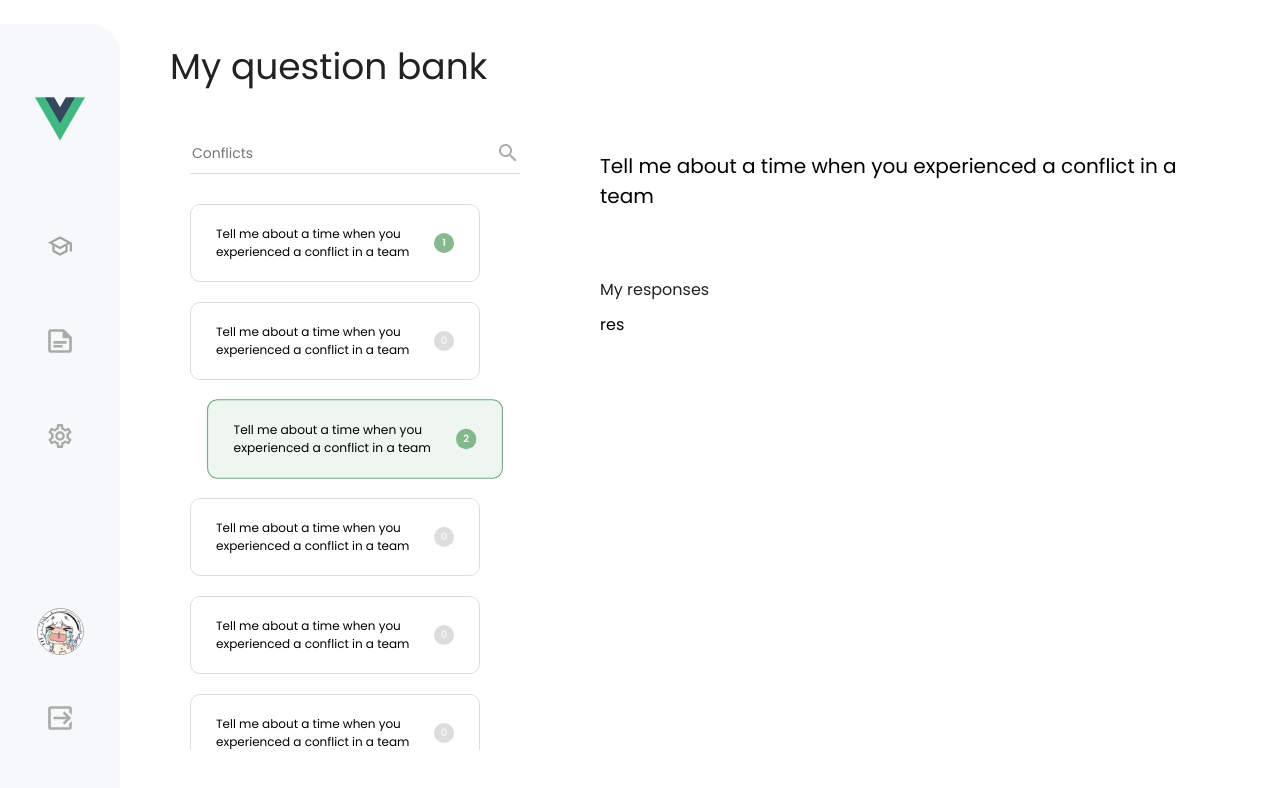
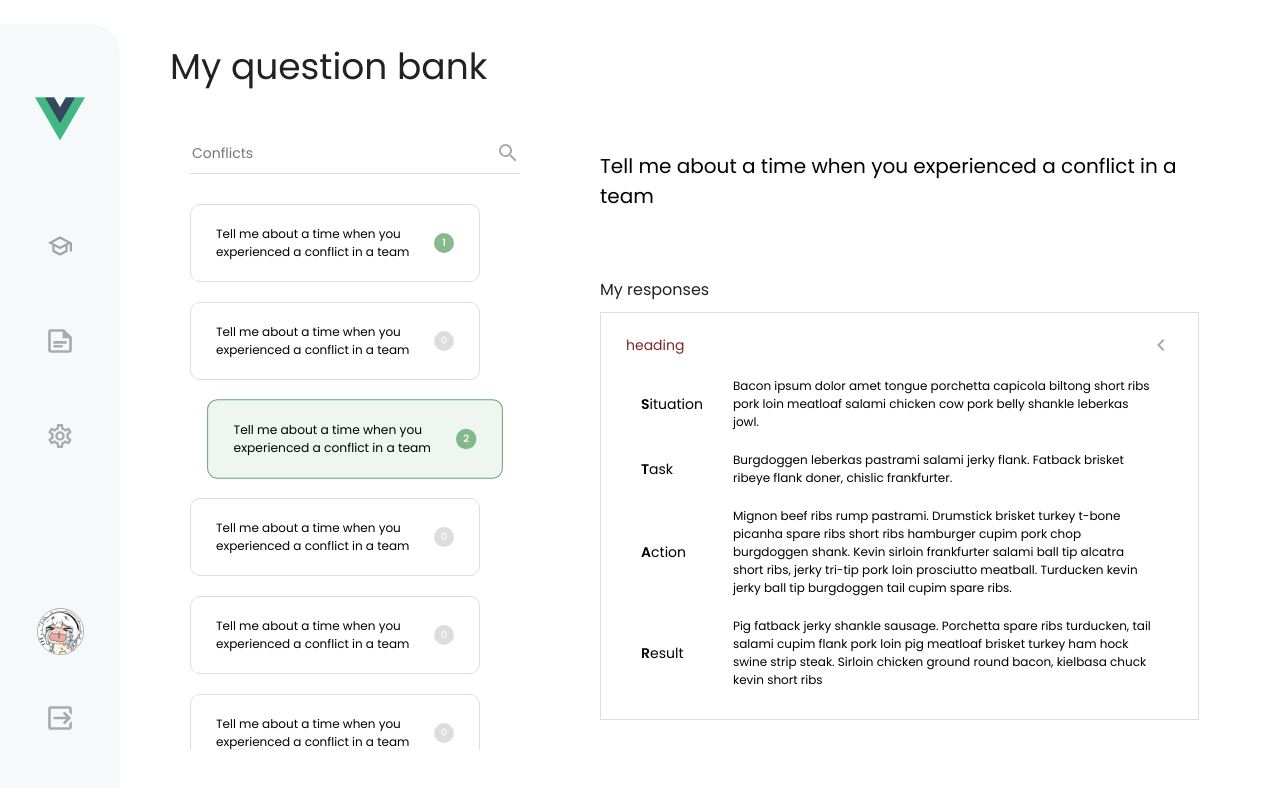
Before and after one commit to p4p-51/jubilant-octo-funicular, a Vue app in the folder frontend/: page /questions/1 in a window 1280 px wide. Shown: the top 788 px of the page. Built offline with nearby package versions, Linux system fonts and the light colour scheme.

Commit message:
what to say

```diff
--- a/frontend/src/components/CollapsibleResponse.vue
+++ b/frontend/src/components/CollapsibleResponse.vue
@@ -1,10 +1,71 @@
 <template>
-  <div class="collapsible-response">resp</div>
+  <div class="collapsible-response">
+    <div class="header">
+      <h6>heading</h6>
+      <img src="@/assets/icons/chevron-left.svg" />
+    </div>
+    <div class="content">
+      <p class="star-title"><b>S</b>ituation</p>
+      <p class="star-content">{{ response.response.s }}</p>
+      <p class="star-title"><b>T</b>ask</p>
+      <p class="star-content">{{ response.response.t }}</p>
+      <p class="star-title"><b>A</b>ction</p>
+      <p class="star-content">{{ response.response.a }}</p>
+      <p class="star-title"><b>R</b>esult</p>
+      <p class="star-content">{{ response.response.r }}</p>
+    </div>
+  </div>
 </template>
 
 <style lang="scss" scoped>
 @import "@/assets/css/theme.scss";
 .collapsible-response {
+  border: solid 1px $c-grey-light;
+  box-sizing: border-box;
+
+  .header {
+    display: flex;
+    flex-direction: row;
+    align-items: center;
+    justify-content: space-between;
+
+    padding: 20px 25px;
+
+    cursor: pointer;
+
+    h6 {
+      font-size: 14px;
+      font-weight: 400;
+
+      color: $c-secondary;
+
+      margin: 0;
+    }
+  }
+
+  .content {
+    padding: 0 40px;
+    padding-bottom: 30px;
+
+    display: grid;
+    grid-template-columns: auto 1fr;
+    column-gap: 30px;
+    row-gap: 20px;
+    align-items: center;
+
+    .star-title {
+      font-size: 14px;
+      font-weight: 400;
+
+      margin: 0;
+    }
+
+    .star-content {
+      font-size: 12px;
+
+      margin: 0;
+    }
+  }
 }
 </style>
 
@@ -24,6 +85,11 @@ export default defineComponent({
   data() {
     return {};
   },
-  props: {},
+  props: {
+    response: {
+      type: Object as PropType<Response>,
+      required: true,
+    },
+  },
 });
 </script>
--- a/frontend/src/components/CollapsibleResponses.vue
+++ b/frontend/src/components/CollapsibleResponses.vue
@@ -1,7 +1,11 @@
 <template>
   <div class="collapsible-responses">
     <h5>My responses</h5>
-    <div v-for="res in responses" :key="res.id">res</div>
+    <collapsible-response
+      v-for="res in responses"
+      :key="res.id"
+      :response="res"
+    ></collapsible-response>
   </div>
 </template>
 
@@ -38,10 +42,11 @@ import TitleBlock from "@/components/TitleBlock.vue";
 import Question from "@/types/Question.interface";
 import { defineComponent, PropType } from "vue";
 import { Experience, Response } from "@/types/Question.interface";
+import CollapsibleResponse from "./CollapsibleResponse.vue";
 
 export default defineComponent({
   name: "CollapsibleResponses",
-  components: {},
+  components: { CollapsibleResponse },
   data() {
     return {};
   },
```
Also changed, not shown: frontend/src/assets/icons/chevron-left.svg (added).
